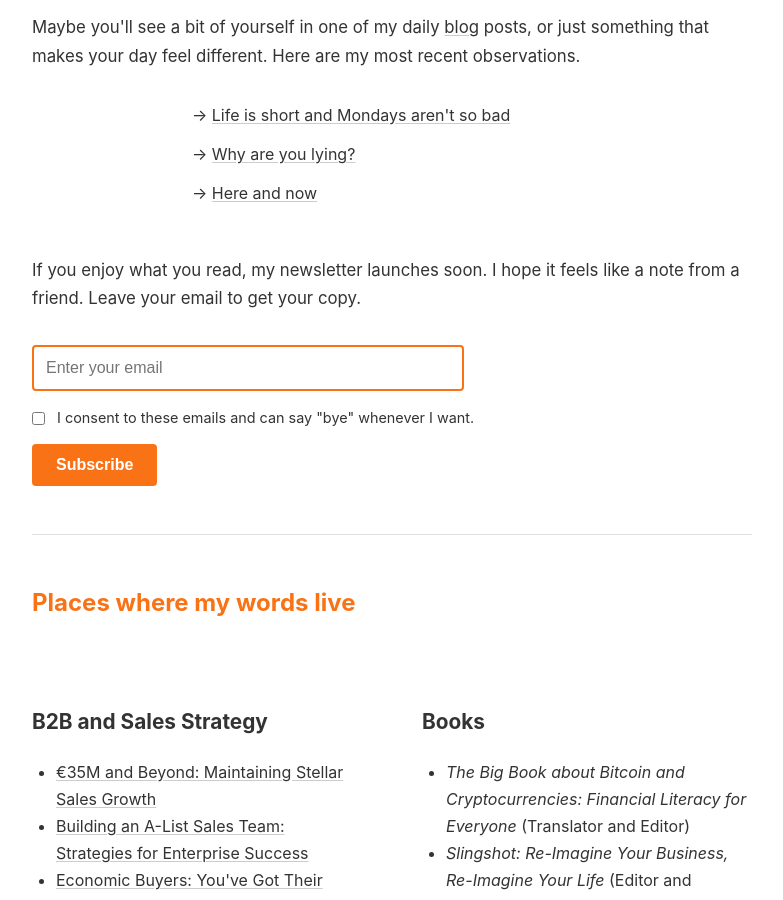
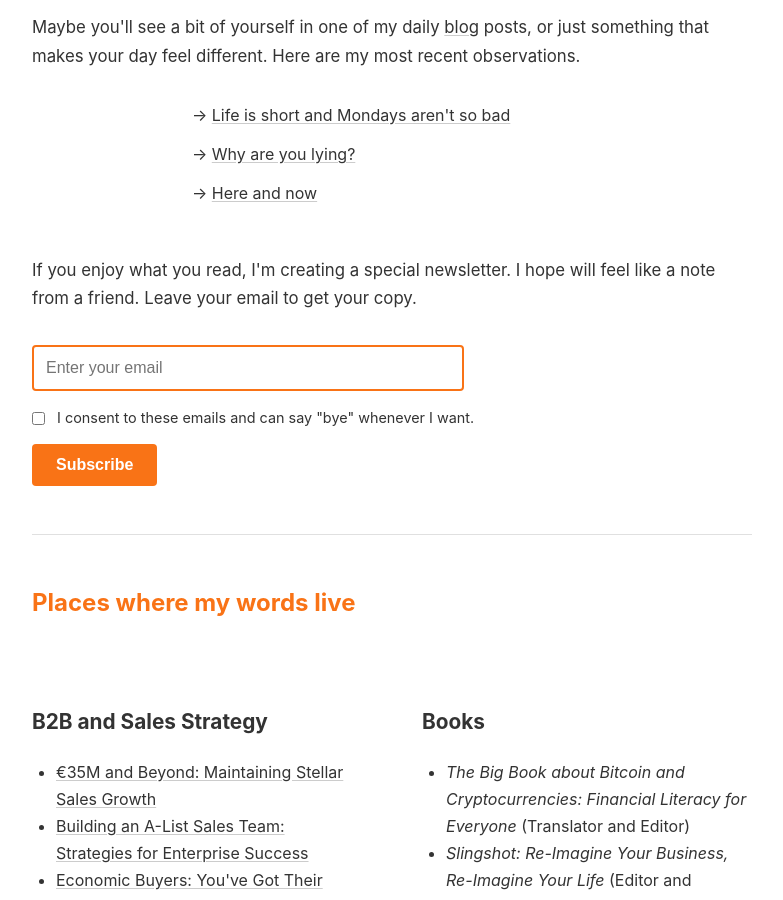
Before and after one commit to westleyovercash/westleyovercash.github.io, a Jekyll site: the page built from index.md, in a window 1280 px wide and 900 px high, scrolled down 812 px. Shown: the whole window, without its empty margins (248-1031 px from the left). Built offline with Jekyll 4.4.1, drawn with Linux system fonts in a browser that asks for light colours.

Commit message:
Update index.md

```diff
--- a/index.md
+++ b/index.md
@@ -28,7 +28,7 @@
 {% endfor %}
 </ul>
 
-<p style="margin-top: 3rem;">If you enjoy what you read, my newsletter launches soon. I hope it feels like a note from a friend. Leave your email to get your copy.</p>
+<p style="margin-top: 3rem;">If you enjoy what you read, I'm creating a special newsletter. I hope will feel like a note from a friend. Leave your email to get your copy.</p>
 
 <form action="https://buttondown.email/api/emails/embed-subscribe/westley" method="post" target="popupwindow" style="margin: 2rem 0;">
   <input type="email" name="email" placeholder="Enter your email" required style="display: block; margin-bottom: 1rem;">
```
